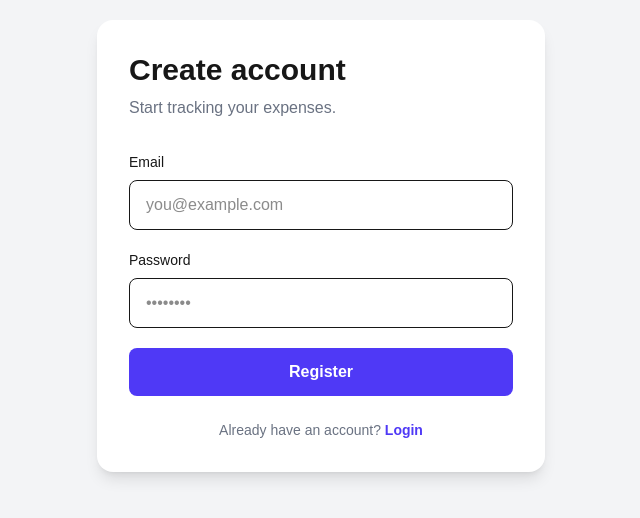
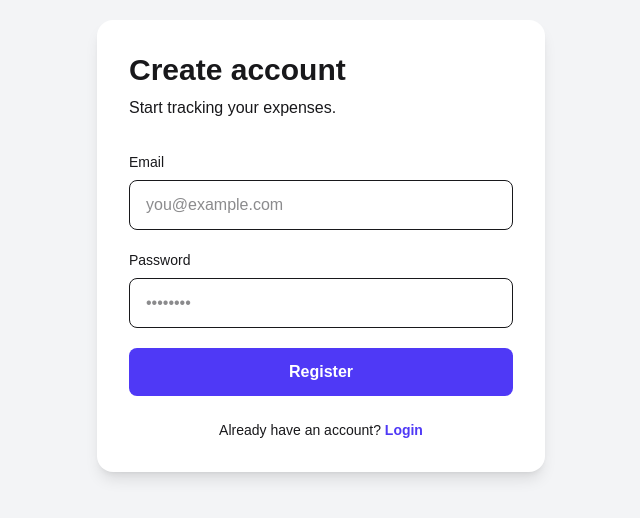
Before and after one commit to ShaviRajapaksha/Expense-Tracker-Next.js-Supabase, a Next.js app: page /register in a window 1280 px wide. Shown: the part 154-672 px from the top of the page, without its empty margins (319-959 px from the left). Built offline with nearby package versions, Linux system fonts and the light colour scheme.

Commit message:
Update RegisterPage styling for improved readability and consistency

```diff
--- a/src/app/register/page.tsx
+++ b/src/app/register/page.tsx
@@ -42,11 +42,11 @@ export default function RegisterPage() {
   return (
     <main className="flex min-h-screen items-center justify-center bg-gray-100 px-4">
       <div className="w-full max-w-md rounded-2xl bg-white p-8 shadow-lg">
-        <h1 className="text-3xl font-bold">
+        <h1 className="text-3xl font-bold text-zinc-900">
           Create account
         </h1>
 
-        <p className="mt-2 text-gray-500">
+        <p className="mt-2 text-zinc-900">
           Start tracking your expenses.
         </p>
 
@@ -55,7 +55,7 @@ export default function RegisterPage() {
           className="mt-8 space-y-5"
         >
           <div>
-            <label className="mb-2 block text-sm font-medium">
+            <label className="mb-2 block text-sm font-medium text-zinc-900">
               Email
             </label>
 
@@ -66,13 +66,13 @@ export default function RegisterPage() {
               onChange={(e) =>
                 setEmail(e.target.value)
               }
-              className="w-full rounded-lg border px-4 py-3 outline-none focus:border-indigo-500"
+              className="w-full rounded-lg border px-4 py-3 outline-none focus:border-indigo-500 text-zinc-900"
               placeholder="you@example.com"
             />
           </div>
 
           <div>
-            <label className="mb-2 block text-sm font-medium">
+            <label className="mb-2 block text-sm font-medium text-zinc-900">
               Password
             </label>
 
@@ -84,7 +84,7 @@ export default function RegisterPage() {
               onChange={(e) =>
                 setPassword(e.target.value)
               }
-              className="w-full rounded-lg border px-4 py-3 outline-none focus:border-indigo-500"
+              className="w-full rounded-lg border px-4 py-3 outline-none focus:border-indigo-500 text-zinc-900"
               placeholder="••••••••"
             />
           </div>
@@ -104,7 +104,7 @@ export default function RegisterPage() {
           </button>
         </form>
 
-        <p className="mt-6 text-center text-sm text-gray-500">
+        <p className="mt-6 text-center text-sm text-zinc-900">
           Already have an account?{" "}
           <Link
             href="/login"
```
